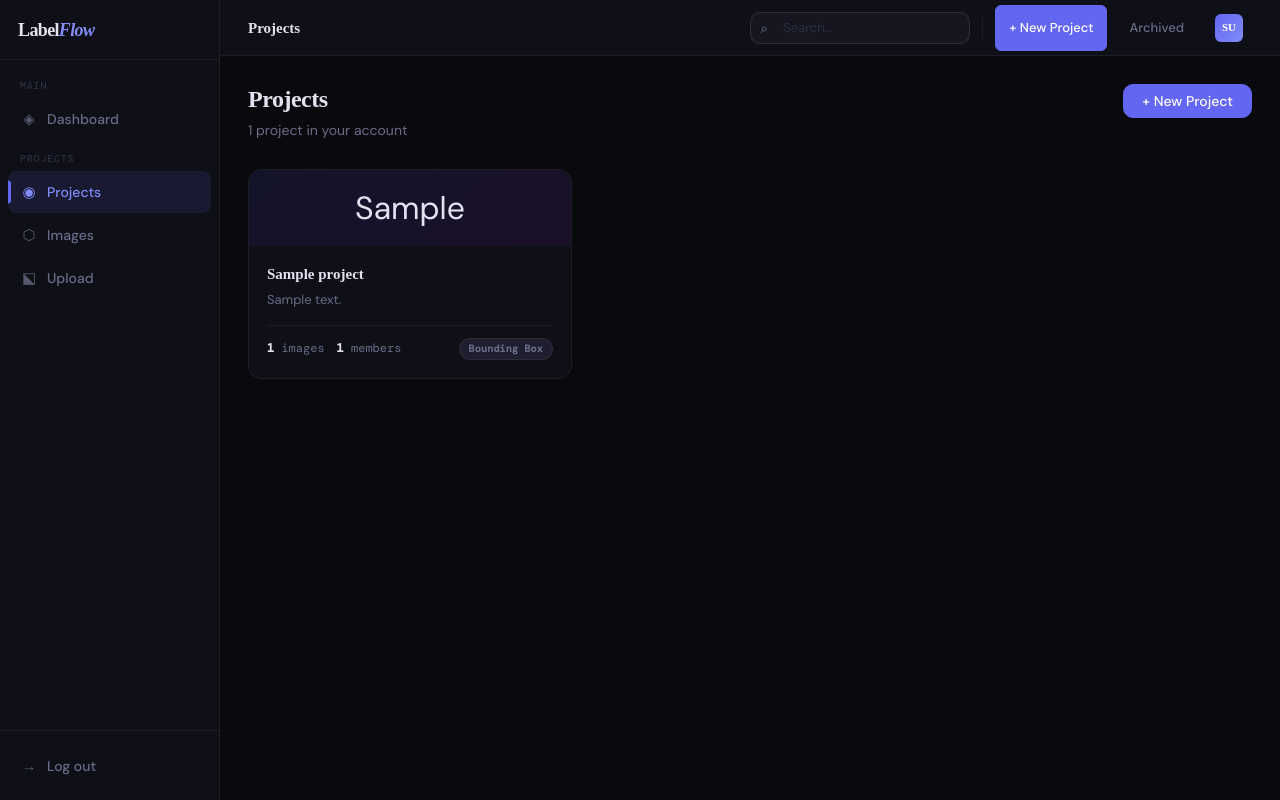
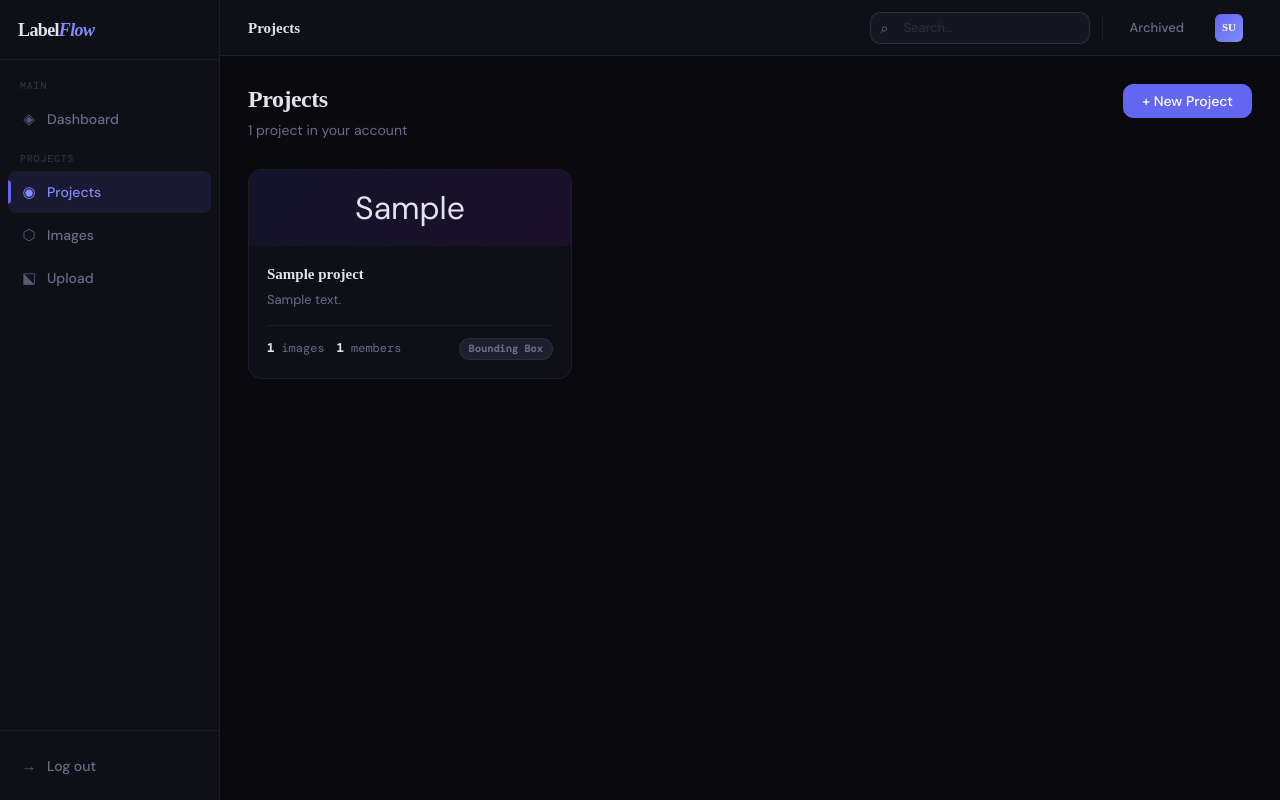
Before and after one commit to MartynasMatDev/LabelFlow, a Django app: page /app/projects/ in a window 1280 px wide. Run offline with Django 5.2, Linux system fonts and the light colour scheme; a user stored in the database is signed in; tables that the repository leaves empty hold one stand-in row (values such as "Sample post"); some libraries are stand-ins or nearby versions; some web fonts are replaced.

Commit message:
Removed upload images and new project buttons for less repetition.

```diff
--- a/templates/app/project_list.html
+++ b/templates/app/project_list.html
@@ -3,7 +3,6 @@
 {% block toolbar_title %}Projects{% endblock %}
 
 {% block toolbar_actions %}
-<a href="{% url 'project_create' %}" class="btn btn-primary btn-sm">+ New Project</a>
 <a href="{% url 'archived_projects' %}" class="btn btn-ghost btn-sm">Archived</a>
 {% endblock %}
 
```
